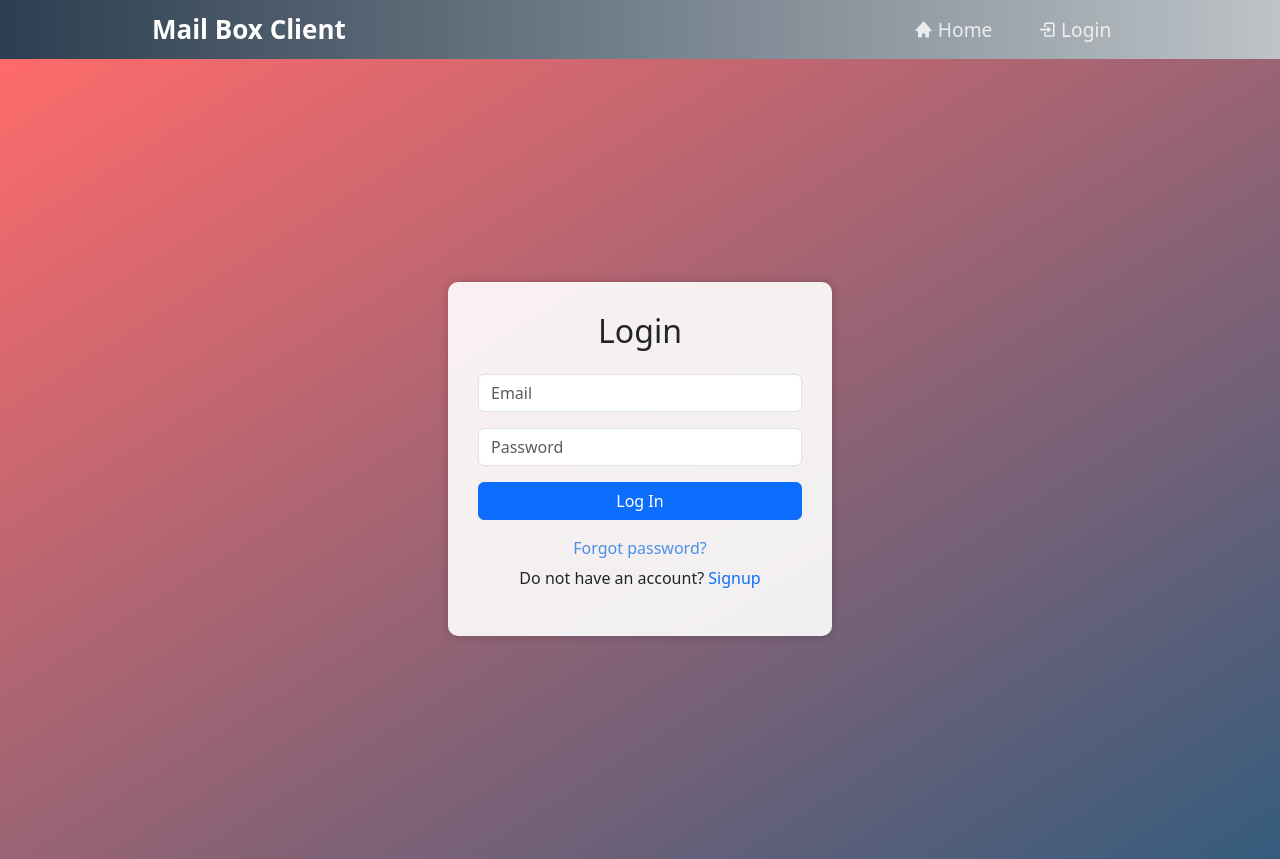
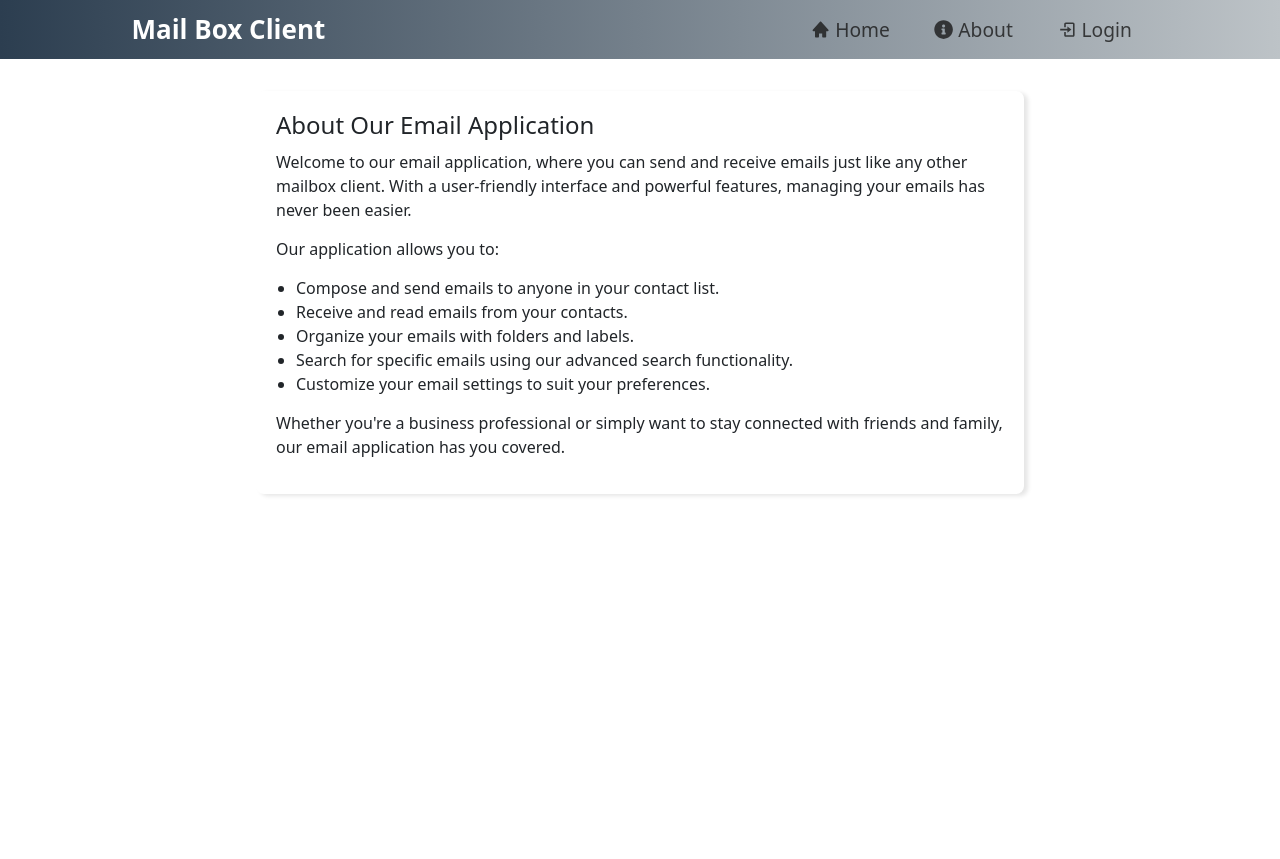
Before and after one commit to Falcon00007/mail-box, a React (Create React App) app: page /about in a window 1280 px wide. Before the commit this address led to /login. After the commit the page ends 800 px from the top, so only its background shows below. Built offline with nearby package versions, Linux system fonts and the light colour scheme.

Commit message:
inbox implemented

```diff
--- a/src/App.js
+++ b/src/App.js
@@ -6,22 +6,23 @@ import Header from "./components/navbar/Header";
 import Signup from "./components/auth/Signup";
 import Login from "./components/auth/Login";
 import Home from "./components/pages/Home"
-import MailComponent from "./components/mailbox/MailComponent";
+import About from "./components/pages/About";
+import Inbox from "./components/mailbox/Inbox";
 
 function App() {
   const isLoggedIn= useSelector((state) => state.auth.isLoggedIn);
-  console.log(isLoggedIn);
 
   return (
     <>
     <Header/>
     <Routes>
-    <Route path="/signup" element={<Signup/>}/>
-    <Route path="/login" element={<Login/>}/>
+    {!isLoggedIn && <Route path="/signup" element={<Signup/>}/>}
+   {!isLoggedIn && <Route path="/login" element={<Login/>}/>}
+    <Route path="/about" element={<About/>}/>
     {isLoggedIn && <Route path="/home" element={<Home/>}/> }
-    {isLoggedIn && <Route path="/mail" element={<MailComponent/>}/>}
+    {isLoggedIn && <Route path="/inbox" element={<Inbox/>}/>}
    {!isLoggedIn && <Route path='*' element={<Navigate to='/login'/>}/>}
-   {!isLoggedIn && <Route path='*' element={<Navigate to='/home'/>}/>}
+   {isLoggedIn && <Route path='*' element={<Navigate to='/home'/>}/>}
     </Routes>
     </>
   )
--- a/src/components/auth/Login.js
+++ b/src/components/auth/Login.js
@@ -39,8 +39,9 @@ const Login = () => {
           setLoading(false);
           const data= await res.json()
           dispatch(authAction.login(data.idToken));
-          localStorage.setItem("email", data.email.replace(/[@.]/g, ""));
+          localStorage.setItem("email", data.email);
           localStorage.setItem("token", data.idToken);
+          localStorage.setItem("numberOfMails", 0);
           console.log('User LoggedIn successfully');
           navigate('/home');
           }
@@ -77,7 +78,11 @@ const Login = () => {
           {!loading && <Button className={styles.btnLogin} variant="primary" type="submit" onClick={handleLogin}>
             Log In
           </Button>}
-          {loading && <><Spinner animation='border' size='md'/><h2>Submitting Data...</h2></>}
+          {loading && <div className="d-flex justify-content-center align-items-center">
+          <Spinner animation="border" variant="primary" role="status" size="md">
+            <span className="visually-hidden">Loading...</span>
+          </Spinner>
+        </div>}
         </Form>
         <div className="text-center mt-3">
           <a href="#forgot-password" className={styles.forgotPassword}>
--- /dev/null
+++ b/src/components/mailbox/Inbox.js
@@ -0,0 +1,70 @@
+import React, { useCallback, useEffect, useState } from "react";
+import { Card, ListGroup } from "react-bootstrap";
+
+const Inbox = () => {
+  const [data, setData] = useState([]);
+
+  const email = localStorage.getItem("email");
+  const changedMail = email.replace(/[@.]/g, "");
+        localStorage.setItem("numberOfMails", data.length);
+
+
+  const getData = useCallback(async () => {
+    try {
+      let res = await fetch(
+        `https://mail-box-client-3e379-default-rtdb.firebaseio.com//${changedMail}Inbox.json`
+      );
+      let data = await res.json();
+      console.log(data);
+      let arr = [];
+      for (let i in data) {
+        arr.push(data[i]);
+        setData(arr);
+      }
+    } catch (err) {
+      console.log(err);
+    }
+  }, [changedMail]);
+
+  const getMessage = () => {};
+  useEffect(() => {
+    getData();
+  }, [getData]);
+  console.log("mail...." + data);
+
+  return (
+    <>
+      <Card bg="light">
+        <h2 style={{ textAlign: "center" }}>Inbox</h2>
+        <ListGroup>
+          {data.length === 0 && <h5 style={{textAlign:"center", margin:"1rem auto"}}>No Mails in Inbox!!</h5>}
+          {data !== null &&
+            Object.keys(data).map((email, index) => {
+              return (
+                <ListGroup.Item
+                  onClick={() => getMessage}
+                  style={{ cursor: "pointer", backgroundImage:'linear-gradient(to right, white, grey)' }}
+                  key={index}
+                >
+                  <span>
+                    <b>From:</b> {data[email].from}
+                  </span>
+                  <br />
+                  <span>
+                    <b>Subject: </b> {data[email].subject}
+                  </span>
+                  <br />
+                  <span>
+                    <b>Message: </b> {data[email].message}
+                  </span>
+                  <br />
+                </ListGroup.Item>
+              );
+            })}
+        </ListGroup>
+      </Card>
+    </>
+  );
+};
+
+export default Inbox;
--- a/src/components/mailbox/MailComponent.js
+++ b/src/components/mailbox/MailComponent.js
@@ -3,14 +3,14 @@ import { Modal } from 'react-bootstrap';
 import { EditorState } from 'draft-js';
 import { Editor } from 'react-draft-wysiwyg';
 import 'react-draft-wysiwyg/dist/react-draft-wysiwyg.css';
-import classes from './MailComponent.module.css'; // Add your styling
+import { Card, Form, InputGroup,Spinner,Button } from "react-bootstrap";
 
 const MailComponent = (props) => {
   const [to, setTo] = useState('');
   const [subject, setSubject] = useState('');
   const [editorState, setEditorState] = useState(EditorState.createEmpty());
   const [mailBody, setMailBody] = useState("");
-  console.log(mailBody);
+  const [loading, setLoading] = useState(false)
 
   useEffect(()=>{
     setMailBody(editorState.getCurrentContent().getPlainText());
@@ -19,16 +19,17 @@ const MailComponent = (props) => {
   const senderEmail= localStorage.getItem('email');
 
   const handleSend = async() => {
-
+   setLoading(true)
+  const changedSenderMail= senderEmail.replace(/[@.]/g, "")
     const mailData = {
-        email: to,
+        to: to,
         subject: subject,
         message: mailBody,
       };
 
       try{
         const response = await fetch(
-            `https://mail-box-client-3e379-default-rtdb.firebaseio.com//${senderEmail}SentMail.json`,
+            `https://mail-box-client-3e379-default-rtdb.firebaseio.com//${changedSenderMail}SentMail.json`,
             {
               method: "POST",
               body: JSON.stringify(mailData),
@@ -39,13 +40,36 @@ const MailComponent = (props) => {
           );
           let data = await response;
           console.log(data);
-
       }catch(err){
         console.log(err);
       }
+
+      try {
+        const mail = to.replace(/[@.]/g, "");
+        const response = await fetch(
+          `https://mail-box-client-3e379-default-rtdb.firebaseio.com//${mail}Inbox.json`,
+          {
+            method: "POST",
+            body: JSON.stringify({
+              from: senderEmail,
+              subject: subject,
+              message: mailBody,
+            }),
+            headers: {
+              "Content-Type": "application/json",
+            },
+          }
+        );
+        let data = await response;
+        console.log(data);
+        setLoading(false)
+      } catch (err) {
+        alert(err);
+      }
+
      setTo("");
      setSubject("");
-     setMailBody("");
+     setEditorState(EditorState.createEmpty());
   };
 
   return (
@@ -55,36 +79,49 @@ const MailComponent = (props) => {
     size="lg"
     aria-labelledby="contained-modal-title-vcenter"
     centered
+    className="custom-modal"
   >
+ <div className="bg-light custom-modal-content">
           <Modal.Header closeButton>
-  <Modal.Title className="mx-5">Compose Mail</Modal.Title>
+            <Modal.Title className="text-center text-dark w-100">Compose Mail</Modal.Title>
           </Modal.Header>
-    <div className={classes.mail_container}>
-    <div className={classes.toMail}>
-    <input
+          <Modal.Body>
+            <InputGroup size="md" className="mb-3 ml-5">
+              <InputGroup.Text id="inputGroup-sizing-sm">To</InputGroup.Text>
+              <Form.Control
+                required
+                aria-label="Email"
+                aria-describedby="inputGroup-sizing-sm"
                 type="email"
-    placeholder="To"
+                placeholder="Enter email"
                 value={to}
                  onChange={(e) => setTo(e.target.value)}
               />
-    </div>
-    <div className={classes.subject}>
-    <input
+            </InputGroup>
+            <InputGroup className="mb-3">
+              <InputGroup.Text>Subject</InputGroup.Text>
+              <Form.Control
+                aria-label="Subject"
+                aria-describedby="inputGroup-sizing-sm"
                 type="text"
-        placeholder="Subject"
                 value={subject}
                 onChange={(e) => setSubject(e.target.value)}
               />
-    </div>
-
+            </InputGroup>
+            <Card className="border-0">
               <Editor
               editorState={editorState}
               onEditorStateChange={setEditorState}
                     placeholder="Write your message here..."
               />
-      <button className={classes.send_button} onClick={handleSend}>
-        Send
-      </button>
+            </Card>
+            <Button onClick={handleSend} className="btn-primary mt-3">Send</Button>
+            {loading && <span className="d-flex justify-content-center align-items-center">
+          <Spinner animation="border" variant="primary" role="status" size="md">
+            <span className="visually-hidden">Sending...</span>
+          </Spinner>
+        </span>}
+          </Modal.Body>
         </div>
       </Modal>
     </>
--- a/src/components/navbar/Header.js
+++ b/src/components/navbar/Header.js
@@ -1,10 +1,14 @@
 import React from 'react'
+import { useSelector } from "react-redux";
 import Navbar from "./Navbar"
+import Sidebar from '../pages/Sidebar';
 
 const Header = (props) => {
+  const isLoggedIn= useSelector((state) => state.auth.isLoggedIn);
   return (
     <>
     <Navbar/>
+    {isLoggedIn && <Sidebar/>}
     <main>{props.children}</main>
     </>
   )
--- a/src/components/navbar/Navbar.js
+++ b/src/components/navbar/Navbar.js
@@ -1,8 +1,8 @@
 import React,{useState} from 'react';
 import styles from './Navbar.module.css';
 import { Link, useNavigate } from 'react-router-dom';
-import { BiMenu,BiSolidHome,BiSolidUser,BiLogIn,BiLogOut } from "react-icons/bi";
-import { AiFillMail } from "react-icons/ai";
+import { BiMenu,BiSolidHome,BiLogIn,BiLogOut } from "react-icons/bi";
+import { FaInfoCircle } from 'react-icons/fa'
 import { useSelector,useDispatch } from 'react-redux';
 import { authAction } from '../../store/authSlice';
 
@@ -16,6 +16,7 @@ const Navbar = () => {
       dispatch(authAction.logout());
       localStorage.removeItem("email");
       localStorage.removeItem("token");
+      localStorage.removeItem("numberOfMails");
         navigate('/login');
     }
 
@@ -26,13 +27,14 @@ const Navbar = () => {
   return (
     <nav className={styles.navbar}>
       <div className={styles.navbarBrand}>
-        <div className={styles.navbarTitle}><span className={styles.expenseSign}></span> Mail Box Client </div>
+        <div className={styles.navbarTitle}><Link to="/about" className={styles.title}>Mail Box Client </Link> </div>
       </div>
       <button className={styles.hamburgerButton} onClick={toggleMenu}>
       <span className={styles.hamburgerIcon}><BiMenu/></span>
     </button>
       <ul  className={`${styles.navbarNav} ${menuActive ? styles.active : ''}`}>
         <li className={styles.navItem}><Link to="/home" className={styles.navLink}><p><BiSolidHome/></p> Home</Link></li>
+        <li className={styles.navItem}><Link to="/about" className={styles.navLink}><p><FaInfoCircle/></p> About</Link></li>
         {!isLoggedIn&& <li className={styles.navItem}><Link to="/login" className={styles.navLink}><p><BiLogIn/></p> Login</Link></li>}
         {isLoggedIn&& <li className={styles.navItem}><button  className={styles.navLink} onClick={logoutHandler}><p><BiLogOut/></p> Logout</button></li>}
         </ul>
--- a/src/components/navbar/Navbar.module.css
+++ b/src/components/navbar/Navbar.module.css
@@ -3,14 +3,16 @@
   position: sticky;
     width: 100%;
       background: linear-gradient(to right, #2c3e50, #bdc3c7);
-      color: #fff;
       display: flex;
       justify-content: space-around;
       align-items: center;
       padding: 10px 20px;
       z-index: 2;
     }
-
+    .title{
+      text-decoration: none;
+      color: #fff;
+    }
     .navbarTitle {
       display: flex;
       font-size: 26px;
@@ -36,7 +38,7 @@
     .navLink{
       display: flex;
       text-decoration: none;
-      color: #fff;
+      color: #1a1a1a;
       transition: color 0.3s ease;
       opacity: 0.8;
 
@@ -53,7 +55,7 @@
       opacity: 1;
     }
     .navbarNav button{
-      color: white;
+      color: #1a1a1a;
       background-color: #aeb5bdd3;
       border: none;
       cursor: pointer;
--- /dev/null
+++ b/src/components/pages/About.js
@@ -0,0 +1,30 @@
+import React from 'react';
+import styles from './About.module.css';
+
+const About = () => {
+  return (
+    <section className={styles.aboutSection}>
+      <h2>About Our Email Application</h2>
+      <p>
+        Welcome to our email application, where you can send and receive emails just like any other mailbox client.
+        With a user-friendly interface and powerful features, managing your emails has never been easier.
+      </p>
+      <p>
+        Our application allows you to:
+      </p>
+      <ul>
+        <li>Compose and send emails to anyone in your contact list.</li>
+        <li>Receive and read emails from your contacts.</li>
+        <li>Organize your emails with folders and labels.</li>
+        <li>Search for specific emails using our advanced search functionality.</li>
+        <li>Customize your email settings to suit your preferences.</li>
+      </ul>
+      <p>
+        Whether you're a business professional or simply want to stay connected with friends and family,
+        our email application has you covered.
+      </p>
+    </section>
+  );
+};
+
+export default About;
--- /dev/null
+++ b/src/components/pages/About.module.css
@@ -0,0 +1,44 @@
+.aboutSection {
+    max-width: 60%;
+    margin: 2rem auto;
+    padding: 20px;
+    background-color: #ffffff;
+    box-shadow: 4px 2px 4px rgba(0, 0, 0, 0.1);
+    border-radius: 8px;
+  }
+
+  .aboutSection h2 {
+    font-size: 24px;
+    margin-bottom: 10px;
+  }
+
+  .aboutSection p {
+    font-size: 16px;
+    line-height: 1.5;
+    margin-bottom: 15px;
+  }
+
+  .aboutSection ul {
+    list-style-type: disc;
+    padding-left: 20px;
+    margin-bottom: 15px;
+  }
+
+  .aboutSection li {
+    font-size: 16px;
+    line-height: 1.5;
+  }
+
+  /* Add responsive styles */
+  @media (max-width: 768px) {
+    .aboutSection {
+      padding: 15px;
+      width: 70%;
+    }
+  }
+  @media (max-width: 450px) {
+    .aboutSection {
+      padding: 15px;
+      width: 90%;
+    }
+  }
--- a/src/components/pages/Home.js
+++ b/src/components/pages/Home.js
@@ -1,11 +1,12 @@
 import React from 'react'
-import Sidebar from './Sidebar'
+import styles from "./Home.module.css"
 
 const Home = () => {
   return (
     <>
-    <Sidebar/>
+    <div className={styles.container}>
     <h2>Welcome to your mail box</h2>
+    </div>
     </>
   )
 }
--- /dev/null
+++ b/src/components/pages/Home.module.css
@@ -0,0 +1,4 @@
+.container h2{
+    text-align: center;
+    text-decoration: underline;
+}
```
Also changed, not shown: src/components/pages/Sidebar.js (+5 -3 lines). Lines whose indentation alone changed are shown as unchanged.
